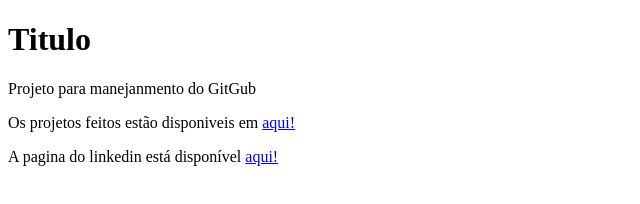
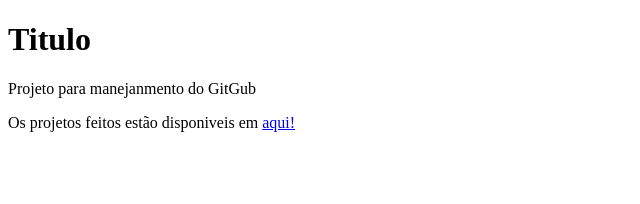
Before and after one commit to Gabrielfgomss/github-experience, a plain HTML site: page descricao.html in a window 1280 px wide. Shown: the whole page, without its empty margins (0-640 px from the left). Drawn offline with Linux system fonts and the light colour scheme.

Commit message:
corrigindo erros

```diff
--- a/descricao.html
+++ b/descricao.html
@@ -11,7 +11,7 @@
     <p>Projeto para manejanmento do GitGub</p>
     <div>
         <p>Os projetos feitos estão disponiveis em <a href="https://github.com/Gabrielfgomss">aqui!</a></p>
-        <o>A pagina do linkedin está disponível <a href="https://www.linkedin.com/in/gabriel-gomes-fernandes">aqui!</a></o>
+
     </div>
 </body>
 </html>
```
